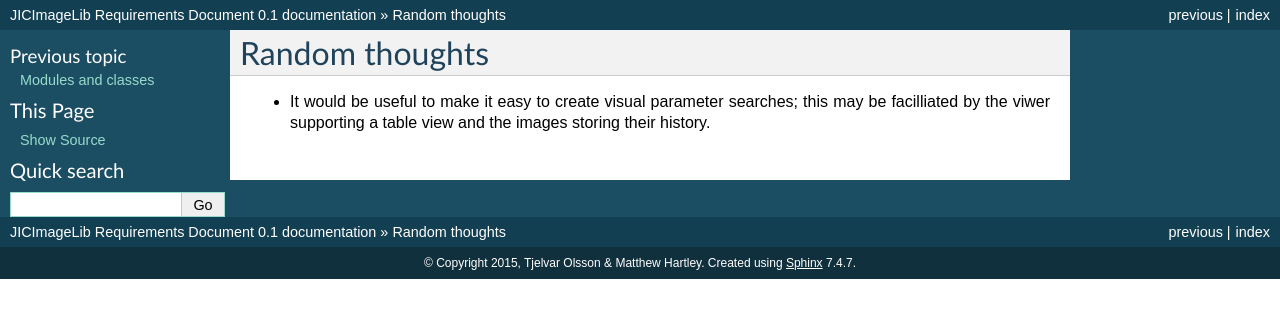
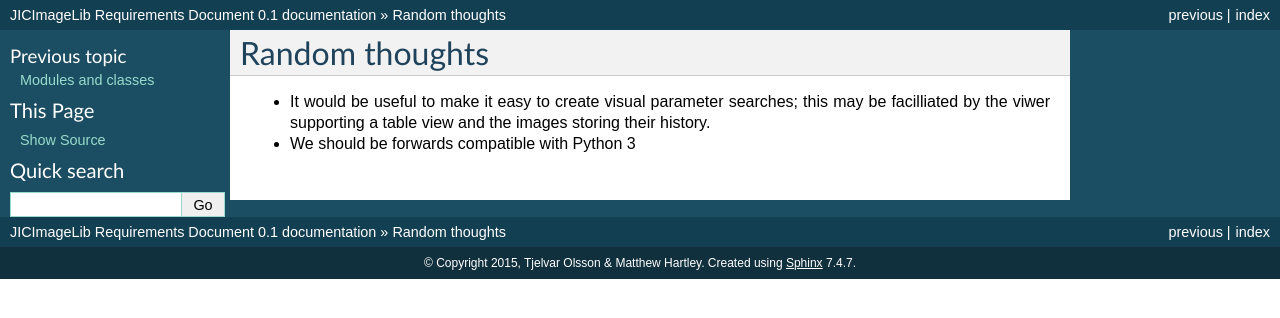
Before and after one commit to JIC-CSB/jicbioimage.core, a Sphinx documentation site: the page built from requirements/source/random_thoughts.rst, in a window 1280 px wide. Shown: the top 318 px of the page. Built offline with Sphinx 7.4.7, drawn with Linux system fonts in a browser that asks for light colours.

Commit message:
Added note about Python 3 forwards compatibility.

```diff
--- a/requirements/source/random_thoughts.rst
+++ b/requirements/source/random_thoughts.rst
@@ -4,3 +4,5 @@ Random thoughts
 - It would be useful to make it easy to create visual parameter searches; this
   may be facilliated by the viwer supporting a table view and the images
   storing their history.
+
+- We should be forwards compatible with Python 3
```
